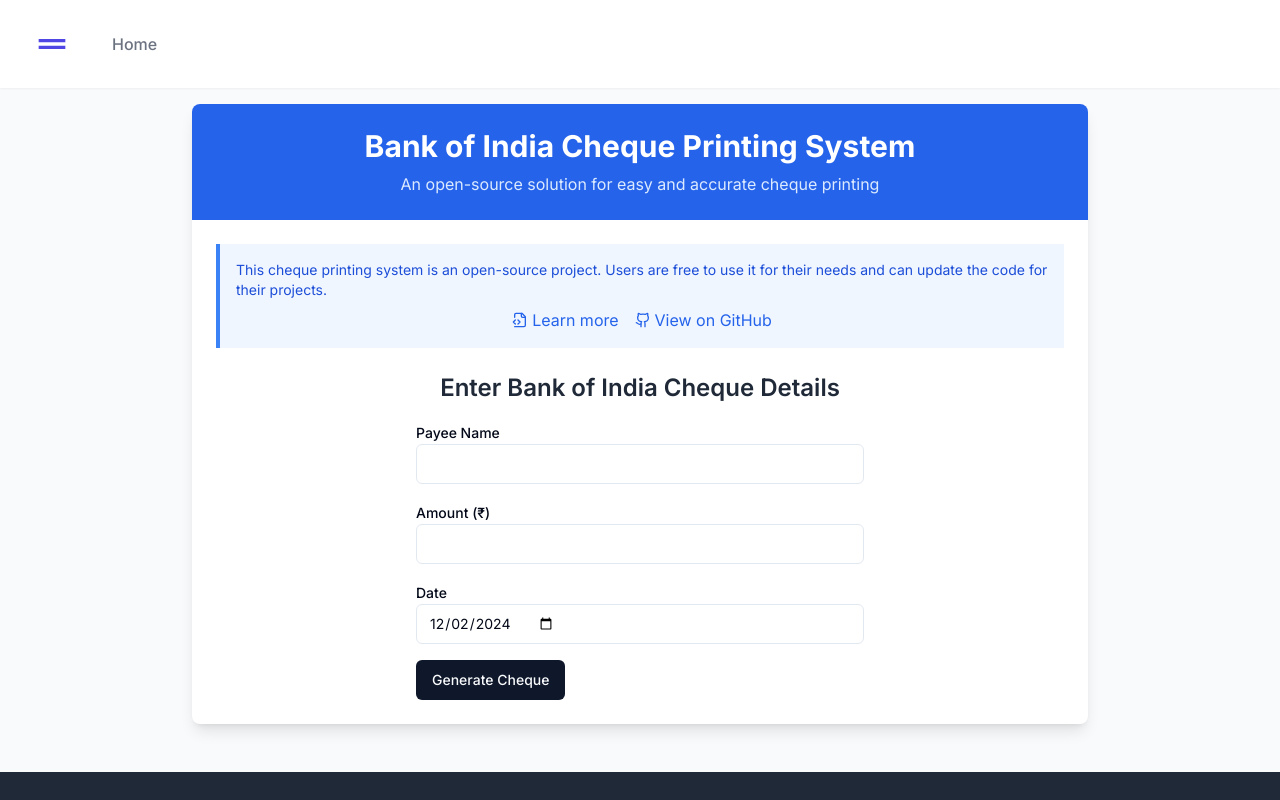
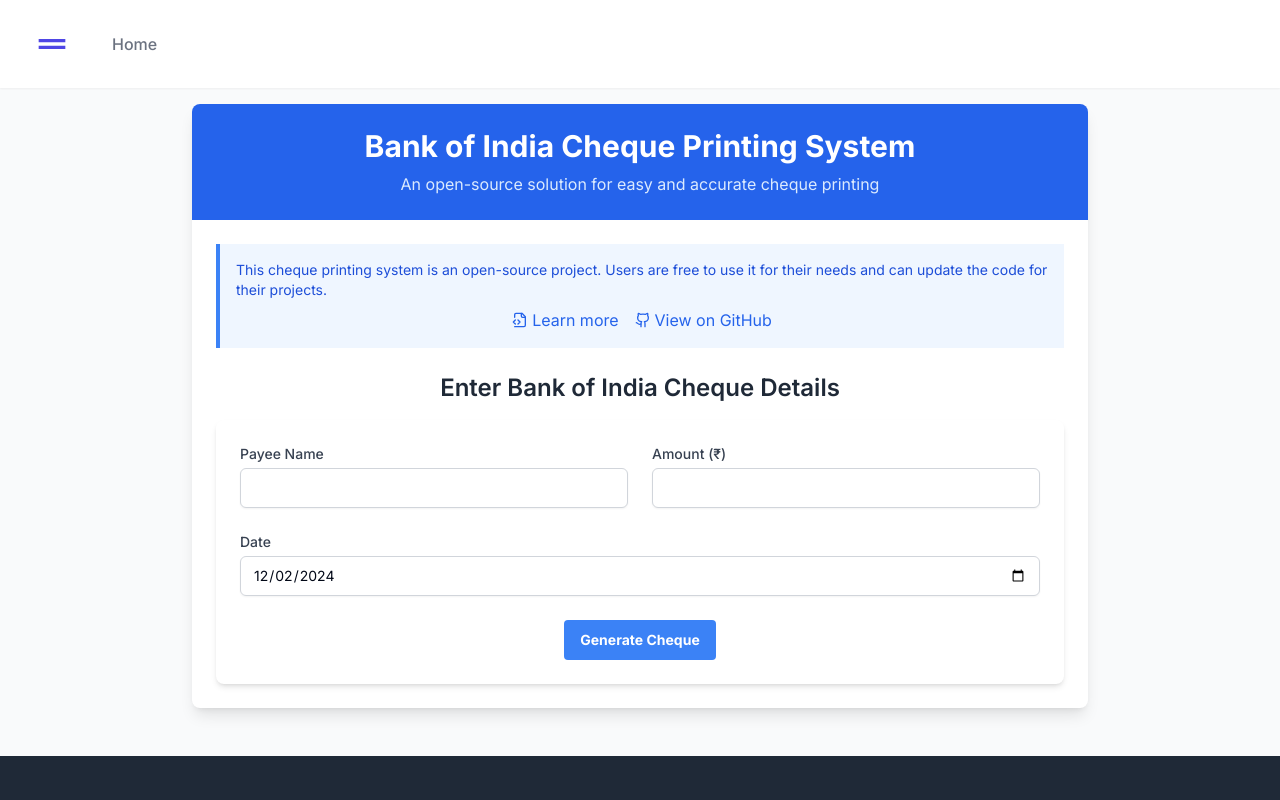
Before and after one commit to neil-jay/boi-cheque-printing-system, a Next.js app: page / in a window 1280 px wide. Shown: the top 800 px of the page. Built offline with nearby package versions, Linux system fonts and the light colour scheme.

Commit message:
style: Updated view

```diff
--- a/components/ChequeForm.tsx
+++ b/components/ChequeForm.tsx
@@ -30,21 +30,21 @@
   }
 
   return (
-    <div className="flex justify-center">
-      <form onSubmit={handleSubmit} className="space-y-4 w-full max-w-md">
+    <form onSubmit={handleSubmit} className="space-y-6 bg-white p-6 rounded-lg shadow-md">
+      <div className="grid grid-cols-1 gap-6 sm:grid-cols-2">
         <div>
-          <Label htmlFor="payee">Payee Name</Label>
+          <Label htmlFor="payee" className="block text-sm font-medium text-gray-700">Payee Name</Label>
           <Input
             id="payee"
             name="payee"
             value={chequeData.payee}
             onChange={handleChange}
             required
-            className="max-w-md"
+            className="mt-1 block w-full rounded-md border-gray-300 shadow-sm focus:border-blue-300 focus:ring focus:ring-blue-200 focus:ring-opacity-50"
           />
         </div>
         <div>
-          <Label htmlFor="amount">Amount (₹)</Label>
+          <Label htmlFor="amount" className="block text-sm font-medium text-gray-700">Amount (₹)</Label>
           <Input
             id="amount"
             name="amount"
@@ -53,11 +53,12 @@
             value={chequeData.amount}
             onChange={handleChange}
             required
-            className="max-w-md"
+            className="mt-1 block w-full rounded-md border-gray-300 shadow-sm focus:border-blue-300 focus:ring focus:ring-blue-200 focus:ring-opacity-50"
           />
         </div>
+      </div>
       <div>
-          <Label htmlFor="date">Date</Label>
+        <Label htmlFor="date" className="block text-sm font-medium text-gray-700">Date</Label>
         <Input
           id="date"
           name="date"
@@ -65,11 +66,14 @@
           value={chequeData.date}
           onChange={handleChange}
           required
-            className="max-w-md"
+          className="mt-1 block w-full rounded-md border-gray-300 shadow-sm focus:border-blue-300 focus:ring focus:ring-blue-200 focus:ring-opacity-50"
         />
       </div>
-        <Button type="submit">Generate Cheque</Button>
+      <div className="flex justify-center">
+        <Button type="submit" className="bg-blue-500 hover:bg-blue-600 text-white font-bold py-2 px-4 rounded transition duration-200 ease-in-out transform hover:-translate-y-1">
+          Generate Cheque
+        </Button>
+      </div>
     </form>
-    </div>
   )
 }
```
Lines whose indentation alone changed are shown as unchanged.
